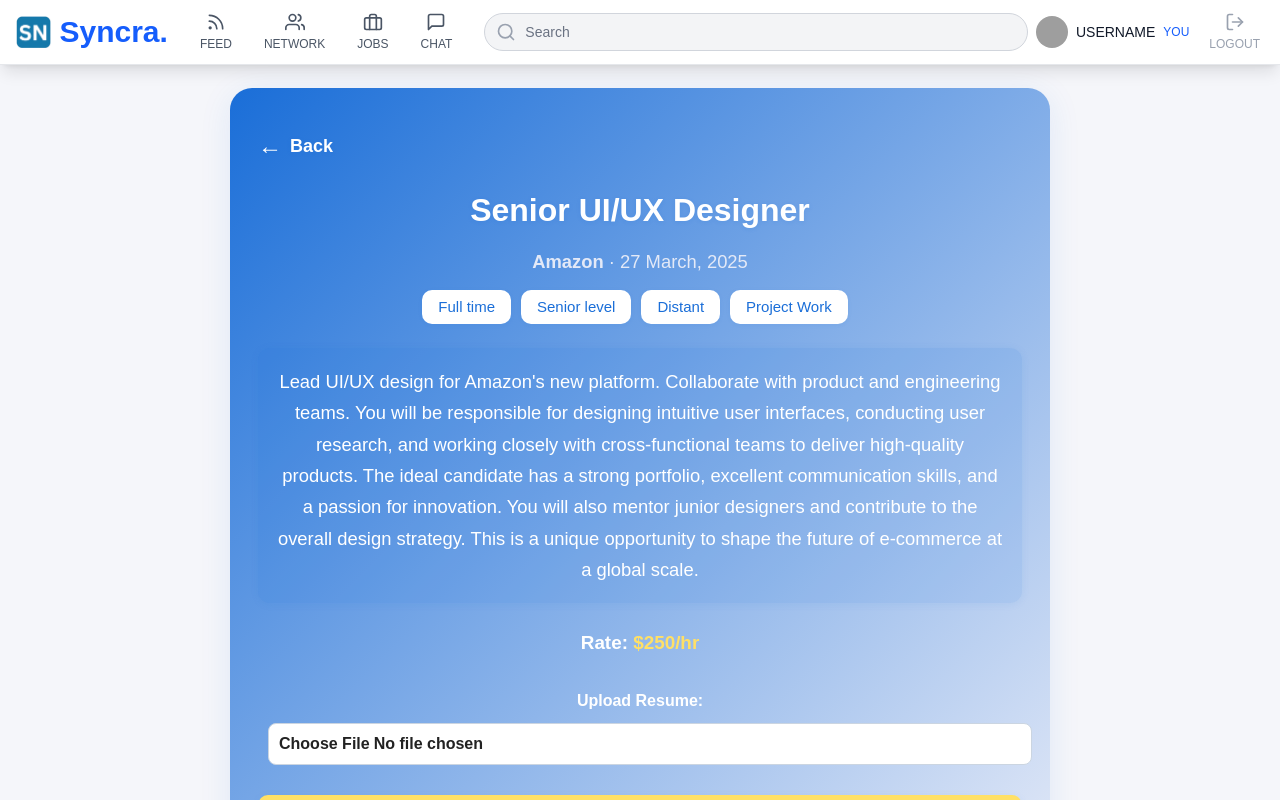
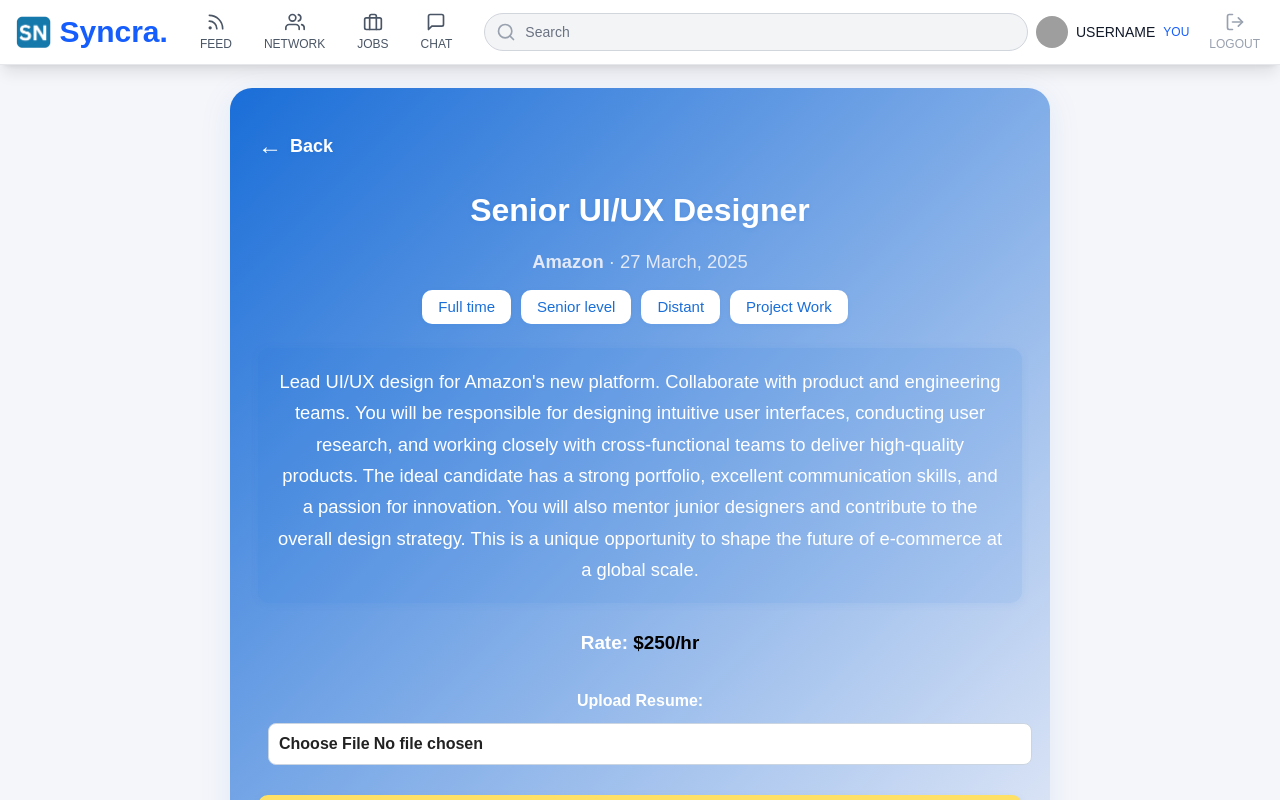
Before and after one commit to Mayuushi/IT342-Syncra, a React (Vite) app in the folder frontend-web/My-Syncra/: page /jobs/1 in a window 1280 px wide. Built offline with nearby package versions, Linux system fonts and the light colour scheme; sample sign-in values are in the browser's storage; grey boxes are pictures that could not be loaded.

Commit message:
rate color change to black

```diff
--- a/frontend-web/My-Syncra/src/Components/Sections/JobDetails.jsx
+++ b/frontend-web/My-Syncra/src/Components/Sections/JobDetails.jsx
@@ -163,7 +163,7 @@ function JobDetails() {
           {job.description || "No description provided."}
         </div>
         <div style={{ fontWeight: 700, marginBottom: 32, fontSize: "1.18rem", color: "#fff" }}>
-          Rate: <span style={{ color: "#ffe066" }}>{job.rate}</span>
+          Rate: <span style={{ color: "#000000" }}>{job.rate}</span>
         </div>
         {!applied ? (
           <form onSubmit={handleApply} style={{ display: "flex", flexDirection: "column", gap: 18 }}>
```
